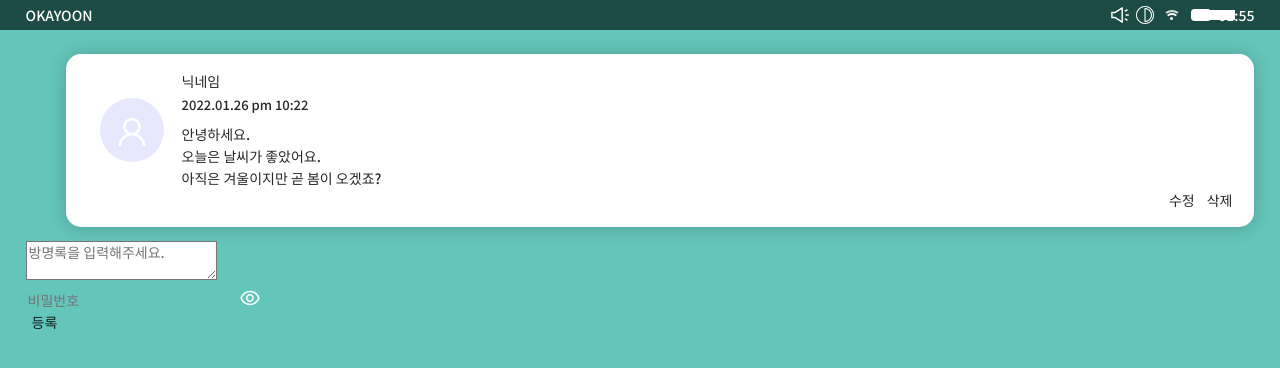
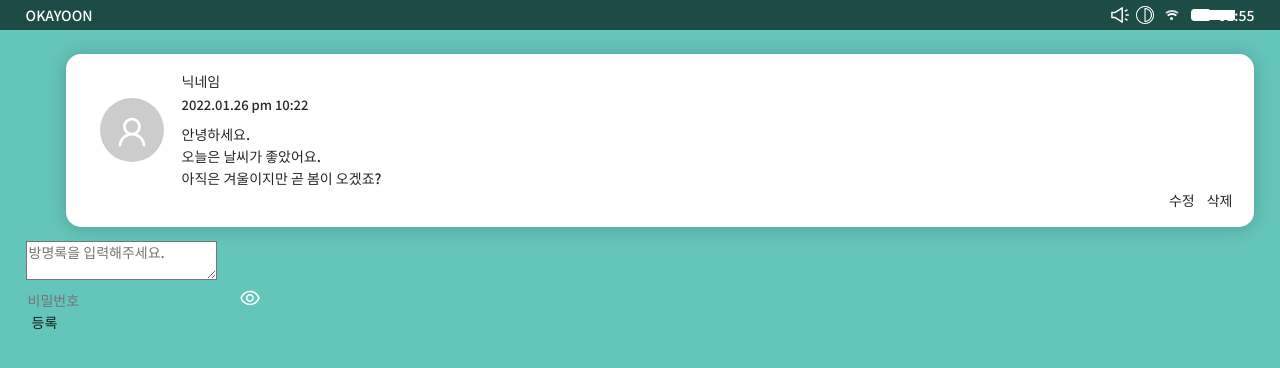
Before and after one commit to leeyoonseo/ts-okayoon, a Next.js app: page /guestbook in a window 1280 px wide. Shown: the top 368 px of the page. Built offline with nearby package versions, Linux system fonts and the light colour scheme.

Commit message:
update: 아바타 컴포넌트 스타일 파일 제거 후 통합, 하나의 styled 사용

```diff
--- a/components/common/Avatar/Avatar.styled.ts
+++ /dev/null
@@ -1,18 +0,0 @@
-import styled from 'styled-components';
-import { Avatar } from 'antd';
-
-export const TheAvatar = styled(Avatar)`
-  /* box-shadow: 0 1px 18px rgba(0, 0, 0, 0.2); */
-  background: ${({ theme }) => theme.tertiary};
-
-  .ant-image {
-    display: flex;
-    align-items: center;
-    justify-content: center;
-  }
-`;
-
-export const DefaultAvatar = styled(Avatar)`
-  /* box-shadow: 0 1px 18px rgba(0, 0, 0, 0.2); */
-  background: ${({ theme }) => theme.tertiary};
-`;
--- a/components/common/Avatar/Avatar.tsx
+++ b/components/common/Avatar/Avatar.tsx
@@ -1,7 +1,17 @@
 import React, { useEffect, useState } from 'react';
 import { Image } from 'antd';
 import { UserOutlined } from '@ant-design/icons';
-import * as S from './Avatar.styled';
+import styled from 'styled-components';
+import { Avatar as antdAvatar } from 'antd';
+
+const TheAvatar = styled(antdAvatar)`
+  .ant-image {
+    display: flex;
+    align-items: center;
+    justify-content: center;
+  }
+`;
+
 interface IProps {
   src?: string;
   nickname?: string;
@@ -41,7 +51,7 @@ const Avatar = ({ src, nickname, size }: IProps) => {
   return (
     <>
       {(src || nickname) && width ? (
-        <S.TheAvatar
+        <TheAvatar
           size={width}
           src={
             <Image
@@ -55,9 +65,9 @@ const Avatar = ({ src, nickname, size }: IProps) => {
           }
         >
           {nickname && nickname}
-        </S.TheAvatar>
+        </TheAvatar>
       ) : (
-        <S.DefaultAvatar size={width} icon={<UserOutlined />} />
+        <TheAvatar size={width} icon={<UserOutlined />} />
       )}
     </>
   );
```
